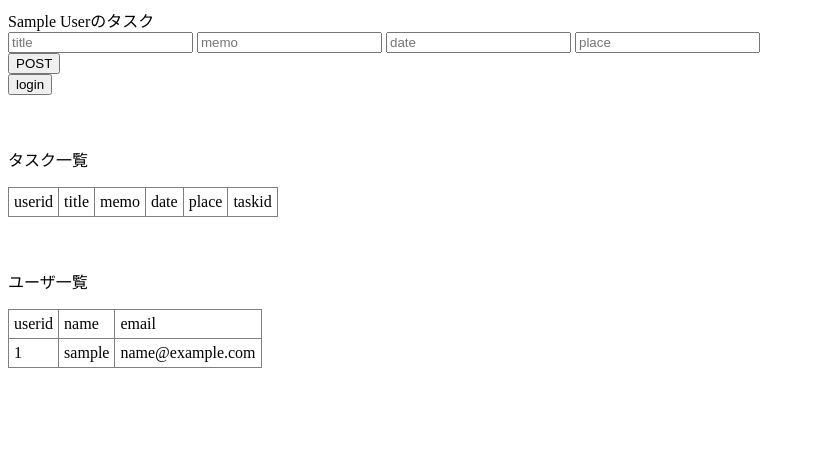
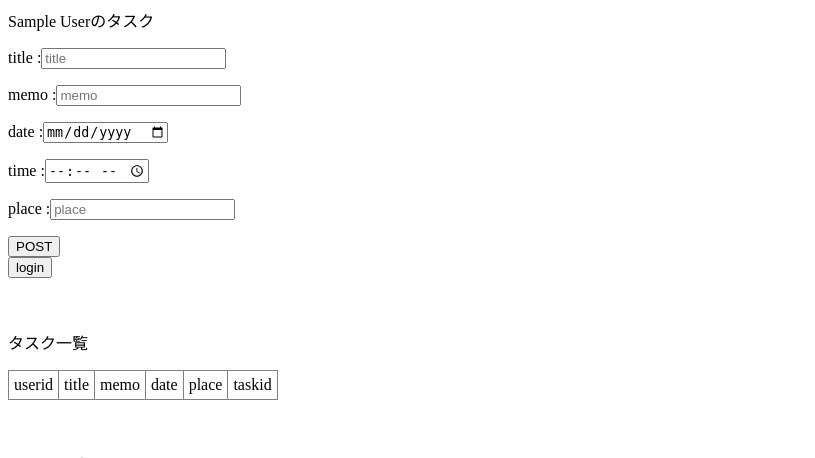
Before and after one commit to st17403yt/flask, a Flask app: page / in a window 1280 px wide. Shown: the top 458 px of the page, without its empty margins (0-815 px from the left). Run offline with Flask 2, Linux system fonts and the light colour scheme; the visitor is signed in with stand-in values (Sample User, id 1); data comes from the database, SQL or seed files in the repository; data that the repository does not hold is empty.

Commit message:
Update date

```diff
--- a/main.py
+++ b/main.py
@@ -70,7 +70,9 @@ def new():
     task.userid = session["userid"]
     task.title = request.form["title"]
     task.memo = request.form["memo"]
-    task.date = request.form["date"]
+    date = request.form["date"].replace("-", "/")
+    time = request.form["time"].replace(":", "/")
+    task.date = date + "/" + time
     task.place = request.form["place"]
     db.session.add(task)
     db.session.commit()
@@ -82,9 +84,13 @@ def new():
 @app.route('/edit', methods=["POST"])
 def edit():
     # 選択されたタスクの編集画面へ遷移
-    taskid = request.form["taskid"]
-    task = Task.query.filter_by(taskid=taskid).first()
-    return render_template("edit.html", task=task)
+    #taskid = request.form["taskid"]
+    session["taskid"] = request.form["taskid"]
+    task = Task.query.filter_by(taskid=session["taskid"]).first()
+    temp = task.date.split("/")
+    date = temp[0] + "-" + temp[1] + "-" + temp[2]
+    time = temp[3] + ":" + temp[4]
+    return render_template("edit.html", task=task, date=date, time=time)
 
 # 編集画面からpostされた時の処理
 
@@ -96,7 +102,9 @@ def update():
     task = Task.query.filter_by(taskid=taskid).first()
     task.title = request.form["title"]
     task.memo = request.form["memo"]
-    task.date = request.form["date"]
+    date = request.form["date"].replace("-", "/")
+    time = request.form["time"].replace(":", "/")
+    task.date = date + "/" + time
     task.place = request.form["place"]
     db.session.commit()
     return redirect(url_for('index'))
@@ -121,8 +129,10 @@ def delete():
 # クライアント情報
 # 自身の環境に合わせて設定する。
 # google cloud platform にて発行可能
-client_id = '<client_id>.apps.googleusercontent.com'
-client_secret = '<client_secret>'
+client_id = "950176723979-m6eoj3ska34v6dpaj5uh0em5uaeooumv.apps.googleusercontent.com"
+# client_id = '<client_id>.apps.googleusercontent.com'
+client_secret = 'CJSl_zrZZxgjpfOVHupCS8oy'
+# client_secret = '<client_secret>'
 redirect_uri = 'http://localhost:5000/callback'
 
 # id_token 検証用公開鍵
--- a/templates/index.html
+++ b/templates/index.html
@@ -11,10 +11,11 @@
         <div id="title" class="title">{{name}}のタスク</div>
         <form name="f" method="post" action="/create">
             <div class="text_area">
-                <input type="text" name="title" placeholder="title" required>
-                <input type="text" name="memo" placeholder="memo">
-                <input type="text" name="date" placeholder="date" required>
-                <input type="text" name="place" placeholder="place">
+                <p>title :<input type="text" name="title" placeholder="title" required></p>
+                <p>memo :<input type="text" name="memo" placeholder="memo"></p>
+                <p>date :<input type="date" name="date" placeholder="date" required></p>
+                <p>time :<input type="time" name="time" placeholder="time" required></p>
+                <p>place :<input type="text" name="place" placeholder="place"></p>
             </div>
             <button type="submit" formmethod="POST">POST</button>
         </form>
```
Also changed, not shown: templates/edit.html (+5 -4 lines).
